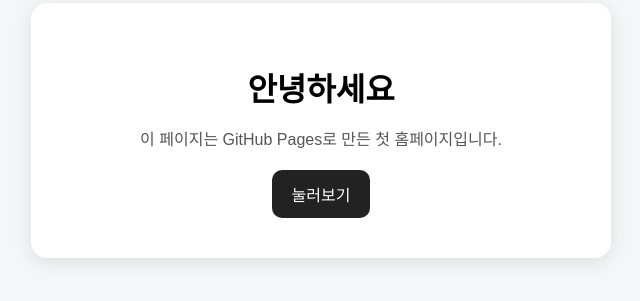
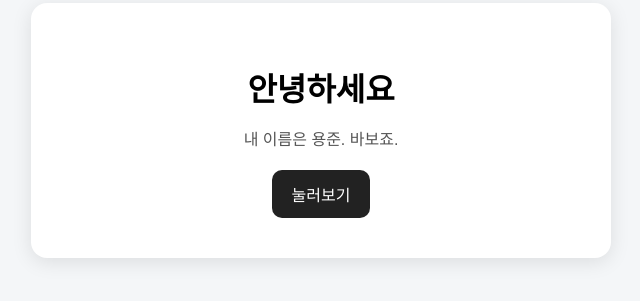
Before and after one commit to jinseong-3886/jinseong-3886.github.io, a plain HTML site: page index.html in a window 1280 px wide. Shown: the part 97-398 px from the top of the page, without its empty margins (319-959 px from the left). Drawn offline with Linux system fonts and the light colour scheme.

Commit message:
Update index.html

```diff
--- a/index.html
+++ b/index.html
@@ -50,7 +50,7 @@
 <body>
   <div class="box">
     <h1>안녕하세요</h1>
-    <p>이 페이지는 GitHub Pages로 만든 첫 홈페이지입니다.</p>
+    <p> 내 이름은 용준. 바보죠.</p>
     <button onclick="showMessage()">눌러보기</button>
   </div>
 
```
